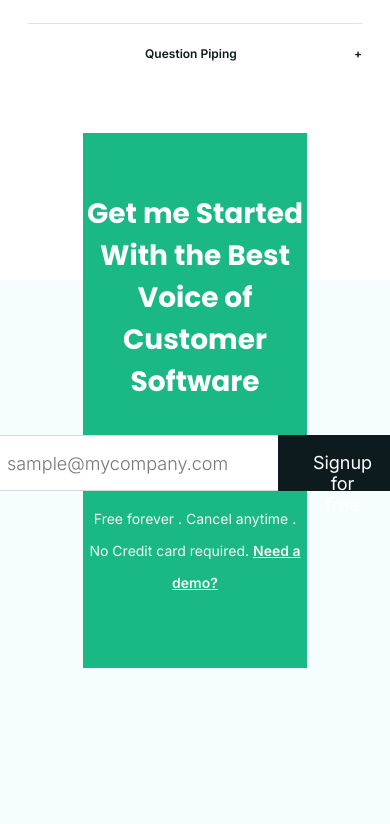
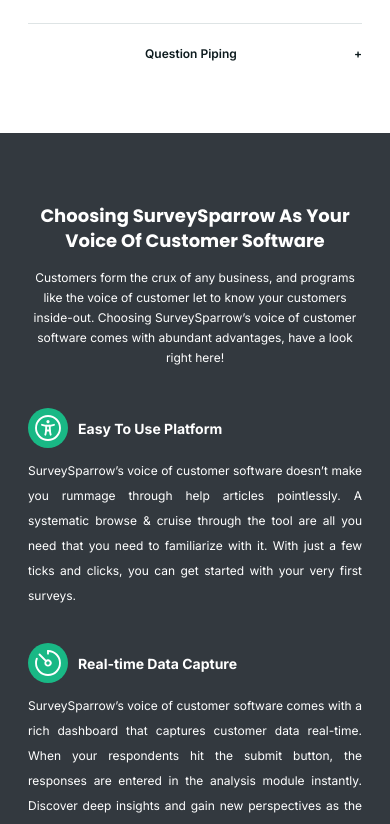
Before and after one commit to ShettyMegh/surveysparrow-3, a plain HTML site: page index.html in a window 390 px wide. Shown: the part 2439-3263 px from the top of the page. Drawn offline with Linux system fonts and the light colour scheme.

Commit message:
voice customer sw responsive

```diff
--- a/css/style.css
+++ b/css/style.css
@@ -1577,6 +1577,7 @@ features
     background-color: var(--background-cyan);
     position: relative;
     padding-bottom: 177px;
+    display: none;
 }
 
 .features .rectangle{
@@ -1695,6 +1696,7 @@ features
     font-weight: 400;
     line-height: 30px;
 }
+
 
 
 
@@ -1766,6 +1768,140 @@ voice software
 }
 
 
+@media only screen and (max-width:992px){
+    .voice_customer_sw {
+        padding-bottom: 120px;
+    }
+
+    .voice_customer_sw-container {
+        padding: 0 var(--padding-4);
+    }
+
+    .voice_customer_sw-header h3 {
+        font-size: 25px;
+        line-height: 40px;
+        margin-bottom: 32px;
+    }
+
+    .voice_customer_sw-header p {
+        margin-bottom: 80px;
+    }
+
+    .sw_property-container {
+        gap: 45px 30px;
+        align-items: flex-start;
+    }
+
+    .sw_property-header h4 {
+        font-size: 19px;
+    }
+
+    .sw_property-desc {
+        line-height: 25px;
+        font-size: 15px;
+    }
+
+
+}
+
+
+@media only screen and (max-width:768px){
+    .voice_customer_sw {
+        padding-top: 70px;
+        padding-bottom: 60px;
+    }
+
+    .voice_customer_sw-container {
+        padding: 0 var(--padding-2);
+    }
+
+    .voice_customer_sw-header h3 {
+        font-size: 20px;
+        line-height: 25px;
+        margin-bottom: 15px;
+    }
+
+    .voice_customer_sw-header p {
+        margin-bottom: 80px;
+        font-size: 14px;
+        line-height: 25px;
+    }
+
+    .sw_property-container {
+        gap: 20px;
+        align-items: flex-start;
+    }
+
+    .sw_property-header {
+        gap: 10px;
+        margin-bottom: 10px;
+    }
+
+    .sw_property-header img {
+        width: 45px;
+        padding: 6px;
+    }
+
+    .sw_property-header h4 {
+        font-size: 16px;
+    }
+
+    .sw_property-desc {
+        text-align: justify;
+        line-height: 25px;
+        margin-left: 0;
+        font-size: 14px;
+    }
+
+
+}
+
+@media only screen and (max-width:576px){
+    .voice_customer_sw {
+        padding-top: 70px;
+        padding-bottom: 60px;
+    }
+
+    .voice_customer_sw-container {
+        padding: 0 var(--padding-2);
+    }
+
+    .voice_customer_sw-header h3 {
+        font-size: 18px;
+        line-height: 25px;
+        margin-bottom: 15px;
+    }
+
+    .voice_customer_sw-header p {
+        margin-bottom: 40px;
+        font-size: 12px;
+        line-height: 20px;
+    }
+
+    .sw_property-container {
+        grid-template-columns: 1fr;
+        gap: 35px;
+    }
+
+    .sw_property-header {
+        gap: 10px;
+        margin-bottom: 10px;
+    }
+
+    .sw_property-header img {
+        width: 40px;
+        padding: 4px;
+    }
+
+    .sw_property-header h4 {
+        font-size: 14px;
+    }
+
+    .sw_property-desc {
+        line-height: 25px;
+        font-size: 12px;
+    }
+}
 /*
 ================
 feedback
```
